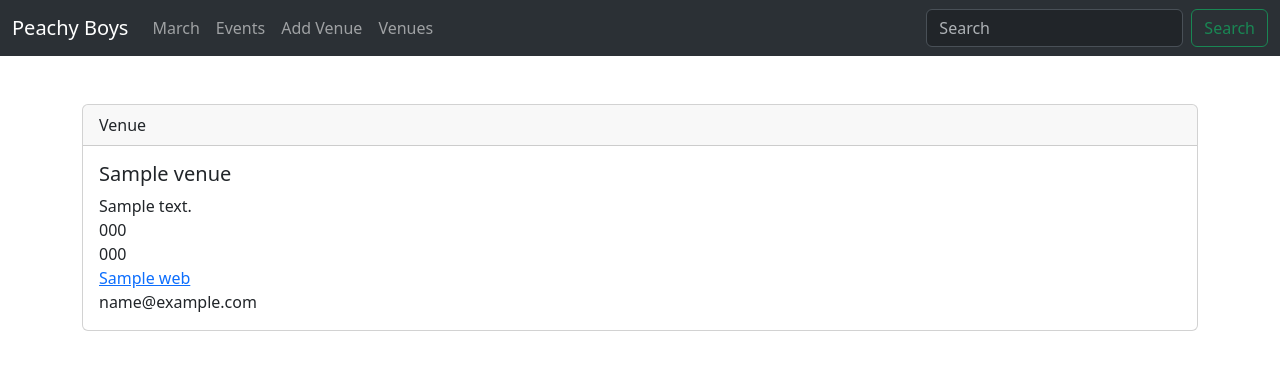
After one commit to kalosius/Peachy-Events, a Django app: template events/templates/events/show_venue.html in a window 1280 px wide. The commit adds this page. Shown: the top 370 px of the page. Run offline with Django 5.2, Linux system fonts and the light colour scheme; the template is opened without the code that fills it: most values are stand-ins (such as "Sample title", 1, 10 or a date in 2020).

Commit message:
Venue IdUrl

```diff
--- a/events/templates/events/navbar.html
+++ b/events/templates/events/navbar.html
@@ -16,6 +16,9 @@
           <li class="nav-item">
             <a class="nav-link" href="{% url 'add-venue' %}">Add Venue</a>
           </li>
+          <li class="nav-item">
+            <a class="nav-link" href="{% url 'list-venues' %}">Venues</a>
+          </li>
 
 
         </ul>
--- /dev/null
+++ b/events/templates/events/show_venue.html
@@ -0,0 +1,37 @@
+{% extends 'events/base.html' %}
+
+{% block content %}
+
+<center>
+
+ <br>
+
+</center>
+
+
+<div class="card">
+    <div class="card-header">
+        Venue
+    </div>
+    <div class="card-body">
+      <h5 class="card-title">{{venue }}</h5>
+      <p class="card-text">
+
+            {{ venue.address }} <br>
+ {{ venue.zip_code }} <br>
+ {{ venue.phone }} <br>
+ <a href="{{ venue.web }}">{{ venue.web }}</a> <br>
+ {{ venue.email_address }} <br>
+
+
+
+
+
+      </p>
+
+    </div>
+  </div>
+  <br>
+
+
+{% endblock %}
--- a/events/urls.py
+++ b/events/urls.py
@@ -7,4 +7,6 @@ urlpatterns = [
     path('<int:year>/<str:month>/', views.home, name='home'),
     path('events/', views.all_events, name='list-events'),
     path('add_venue/', views.add_venue, name='add-venue'),
+    path('list_venues/', views.list_venues, name='list-venues'),
+    path('show_venue/<venue_id>/', views.show_venue, name='show-venue'),
 ]
```
Also changed, not shown: events/templates/events/venues.html (added, +18 -0 lines), events/views.py (+19 -1 lines).
